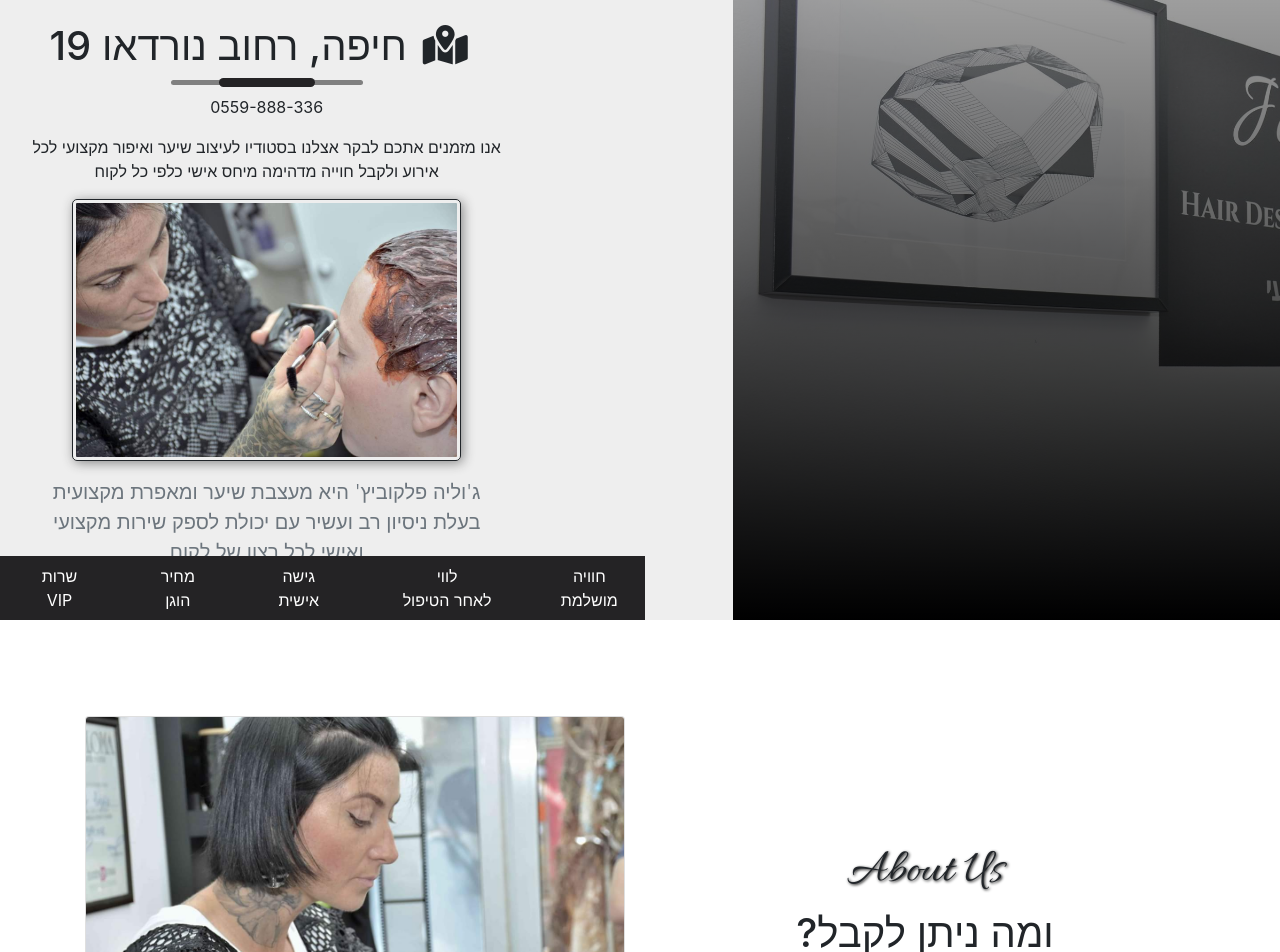
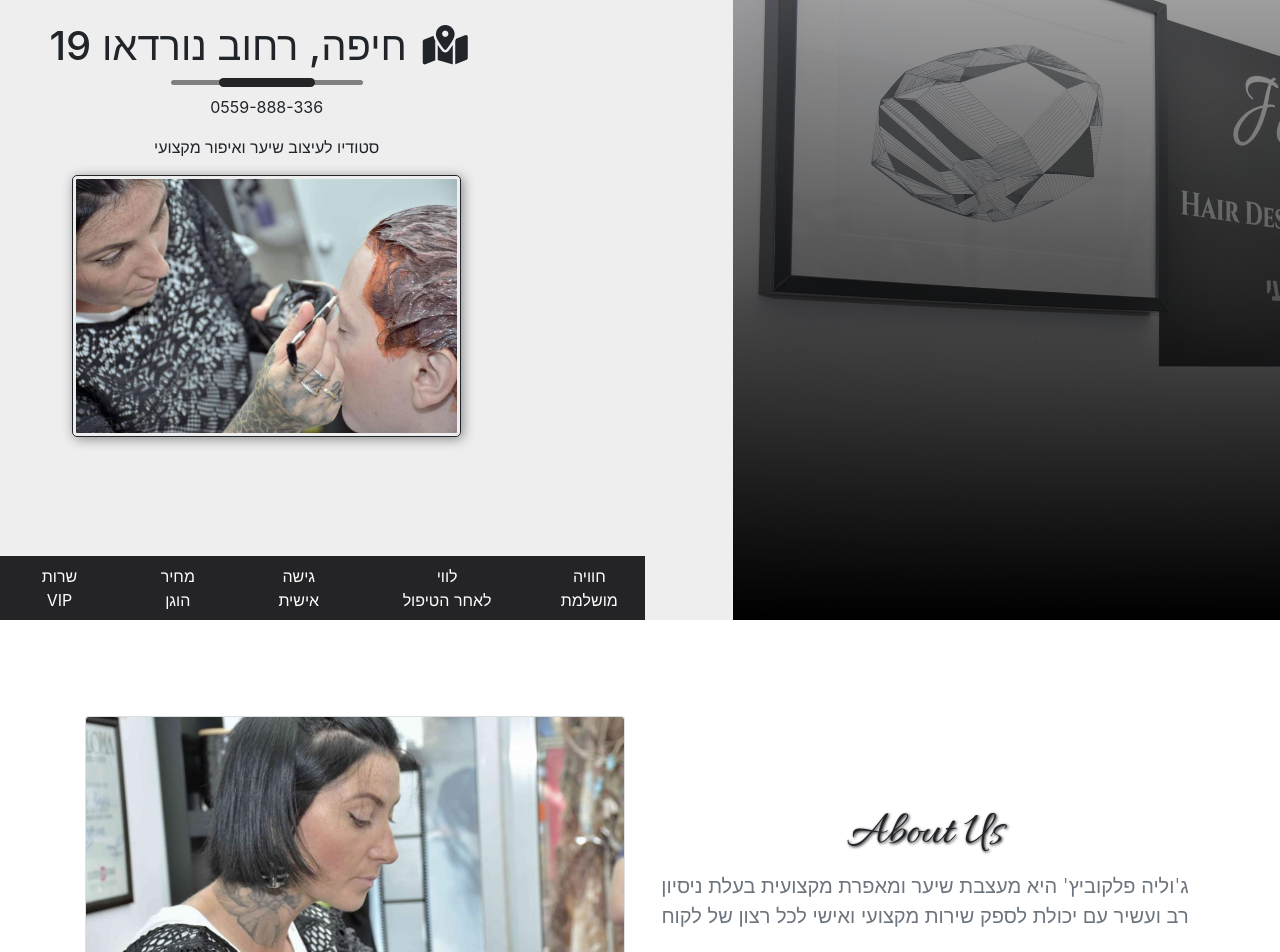
Before and after one commit to GeorgeFalk/julia-falkovich, a React (Create React App) app: page / in a window 1280 px wide. Shown: the part 180-1132 px from the top of the page. Built offline with nearby package versions, Linux system fonts and the light colour scheme.

Commit message:
text to about us

```diff
--- a/src/components/AboutSection.js
+++ b/src/components/AboutSection.js
@@ -52,6 +52,10 @@ export default class AboutSection extends Component {
                 <h3 className="logo-font" style={{ "font-size": "3rem" }}>
                   About Us
                 </h3>
+                <p className="lead text-muted small-res">
+                  ג'וליה פלקוביץ' היא מעצבת שיער ומאפרת מקצועית בעלת ניסיון רב
+                  ועשיר עם יכולת לספק שירות מקצועי ואישי לכל רצון של לקוח
+                </p>
                 <h1 className="">?ומה ניתן לקבל</h1>
                 <TitleUnderline />
                 <div className="text-muted lead mt-3 text-center ">
--- a/src/components/Intro.js
+++ b/src/components/Intro.js
@@ -22,10 +22,7 @@ export default class Intro extends Component {
 
             <TitleUnderline />
             <p>0559-888-336</p>
-            <p className="muted small-res">
-              אנו מזמנים אתכם לבקר אצלנו בסטודיו לעיצוב שיער ואיפור מקצועי לכל
-              אירוע ולקבל חוייה מדהימה מיחס אישי כלפי כל לקוח
-            </p>
+            <p className="muted small-res">סטודיו לעיצוב שיער ואיפור מקצועי</p>
             <div className="row">
               <div className="col-10 mx-auto mb-3">
                 <div className="img-container ">
@@ -36,11 +33,6 @@ export default class Intro extends Component {
                 </div>
               </div>
             </div>
-
-            <p className="lead text-muted small-res">
-              ג'וליה פלקוביץ' היא מעצבת שיער ומאפרת מקצועית בעלת ניסיון רב ועשיר
-              עם יכולת לספק שירות מקצועי ואישי לכל רצון של לקוח
-            </p>
           </div>
         </div>
       </React.Fragment>
```
